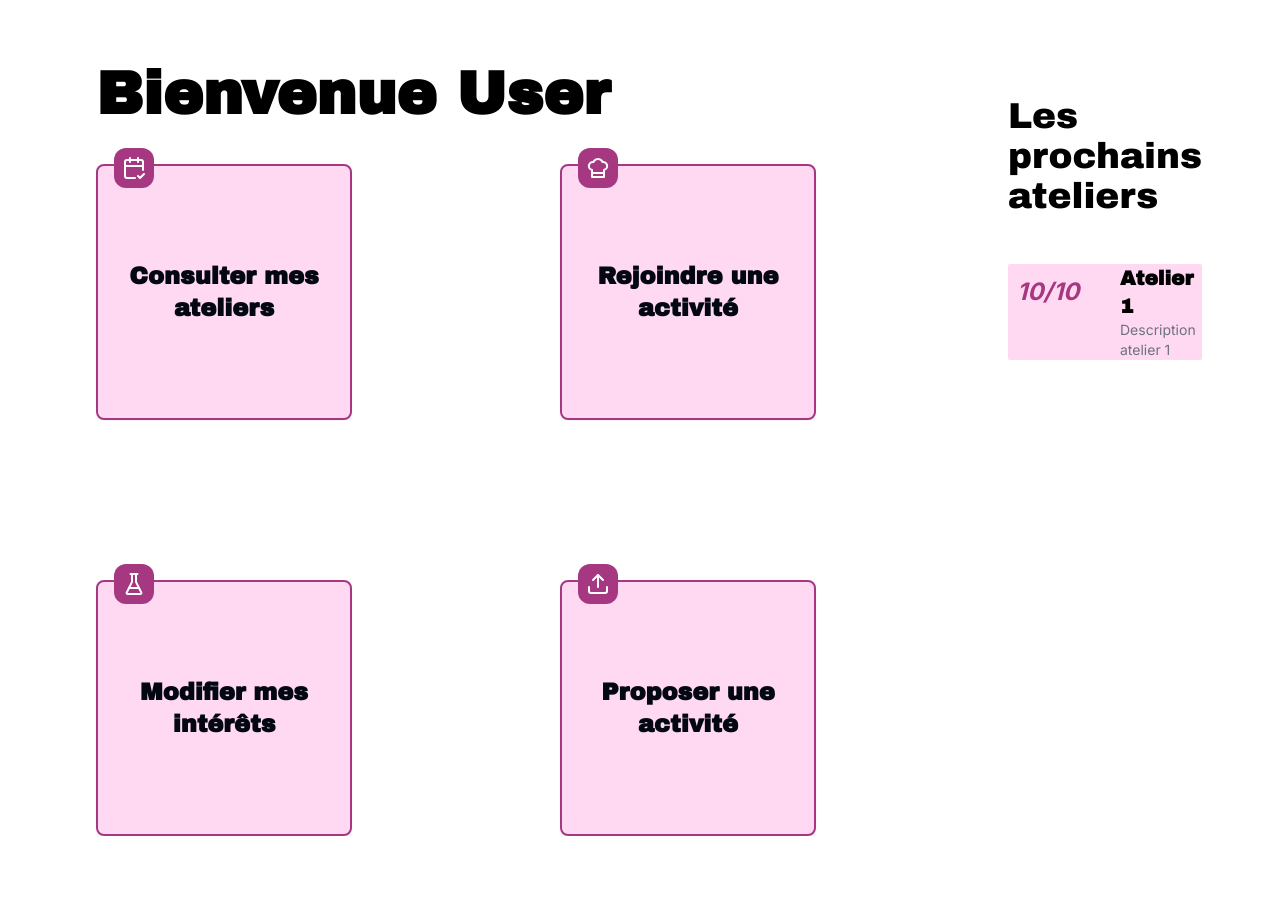
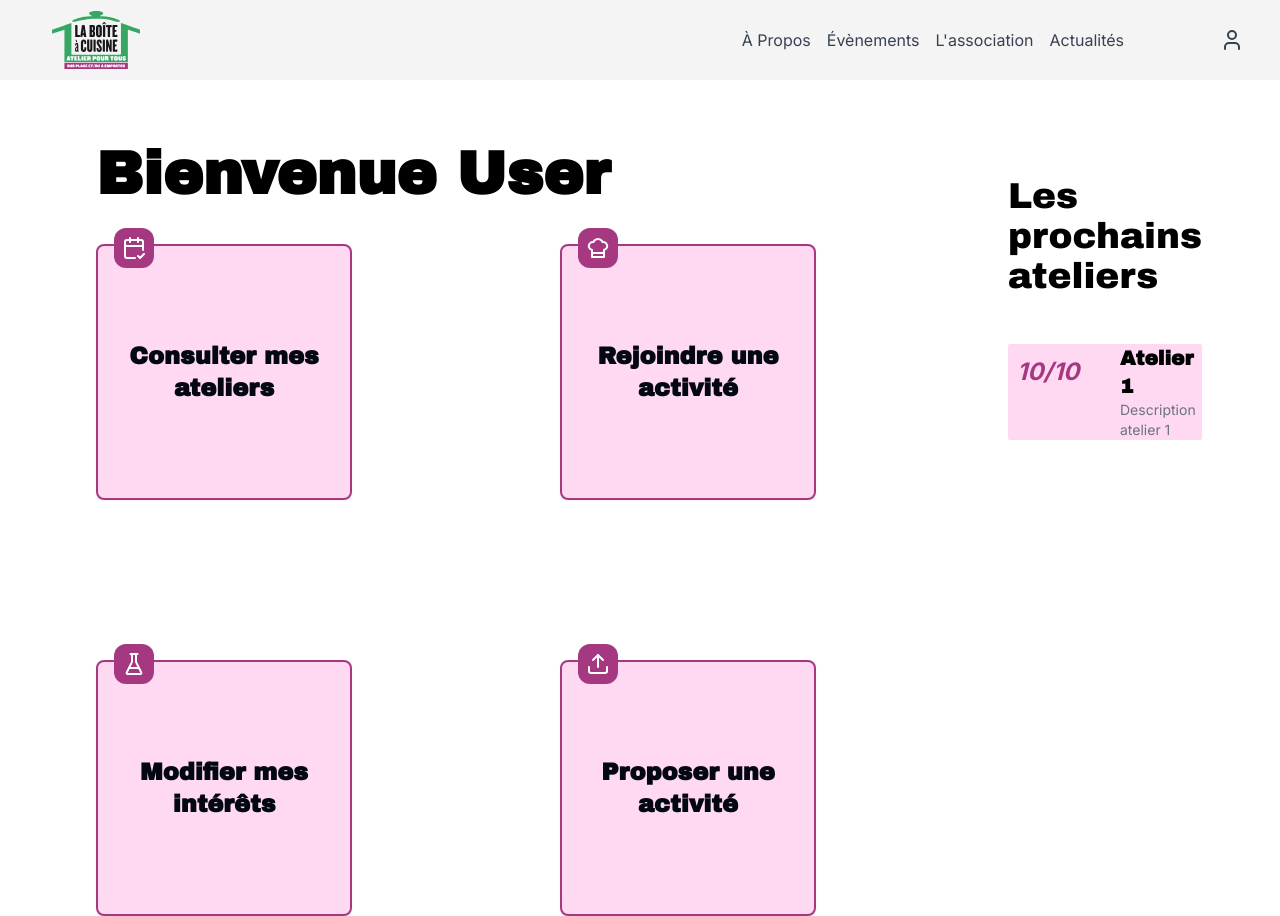
Before and after one commit to gonskii/crazycharlyday, a Next.js app: page /dashboard in a window 1280 px wide. Before the commit the page ends 836 px from the top, so only its background shows below. Built offline with nearby package versions, Linux system fonts and the light colour scheme.

Commit message:
feat(): header + dashboard ok

```diff
--- a/src/app/layout.tsx
+++ b/src/app/layout.tsx
@@ -1,3 +1,4 @@
+import Header from '@/components/layout/header';
 import { fonts } from '@/fonts/google';
 import '@/styles/globals.css';
 import { cn } from '@/utils/classnames';
@@ -38,6 +39,7 @@ export const metadata: Metadata = {
 const RootLayout = ({ children }: { readonly children: React.ReactNode }) => (
 	<html lang="en-US" className={cn('min-w-[360px] scroll-smooth', fonts)}>
 		<body className="flex !h-[unset] min-h-screen flex-1 flex-col bg-white font-sans antialiased">
+		<Header />
 			<main className="flex w-full max-w-[100vw] flex-col">{children}</main>
 		</body>
 	</html>
--- /dev/null
+++ b/src/components/layout/header.tsx
@@ -0,0 +1,48 @@
+import Link from "next/link";
+import Image from "next/image";
+import { User } from "lucide-react";
+
+const Header = () => {
+  return (
+    <header className="flex items-center justify-between px-4 py-2 bg-zinc-100 text-white overflow-x-hidden max-h-20 sticky">
+        <Link href="/" className="flex items-center justify-center">
+          <Image
+            src="/logo.svg"
+            alt="Logo de l'entreprise"
+            width={40}
+            height={40}
+            className="w-40 h-40"
+          />
+        </Link>
+      <nav className="flex items-center space-x-4 text-gray-700">
+        <ul className="flex items-center space-x-4">
+          <li>
+            <Link href="/about" className="hover:text-black hover:font-bold">
+              À Propos
+            </Link>
+          </li>
+          <li>
+            <Link href="/events" className="hover:font-bold hover:text-black">
+              Évènements
+            </Link>
+          </li>
+          <li>
+            <Link href="/association" className="hover:text-black hover:font-bold">
+              L'association
+            </Link>
+          </li>
+          <li>
+            <Link href="/news" className="hover:text-black hover:font-bold">
+              Actualités
+            </Link>
+          </li>
+        </ul>
+        <Link href="/login" className="flex items-center justify-center pl-20 px-5">
+            <User />
+        </Link>
+      </nav>
+    </header>
+  );
+};
+
+export default Header;
--- a/src/components/ui/atelier-preview.tsx
+++ b/src/components/ui/atelier-preview.tsx
@@ -10,7 +10,7 @@ type props = {
 const AtelierPreview = (props: props) => {
   return (
     <Link href={props.href}>
-      <div className="bg-[#ffd8f2] rounded-sm flex flex-row justify-start space-x-8 rounded-sm">
+      <div className="bg-[#ffd8f2] hover:bg-[#f5afde] rounded-sm flex flex-row justify-start space-x-8 rounded-sm">
         <div className="flex items-center justify-center w-14 h-14 px-10 rounded-xl">
           <p className="text-[#a63882] font-bold text-2xl italic">{props.date}</p>
         </div>
```
Also changed, not shown: 1 other file (tests, documents, lock files or other folders).
